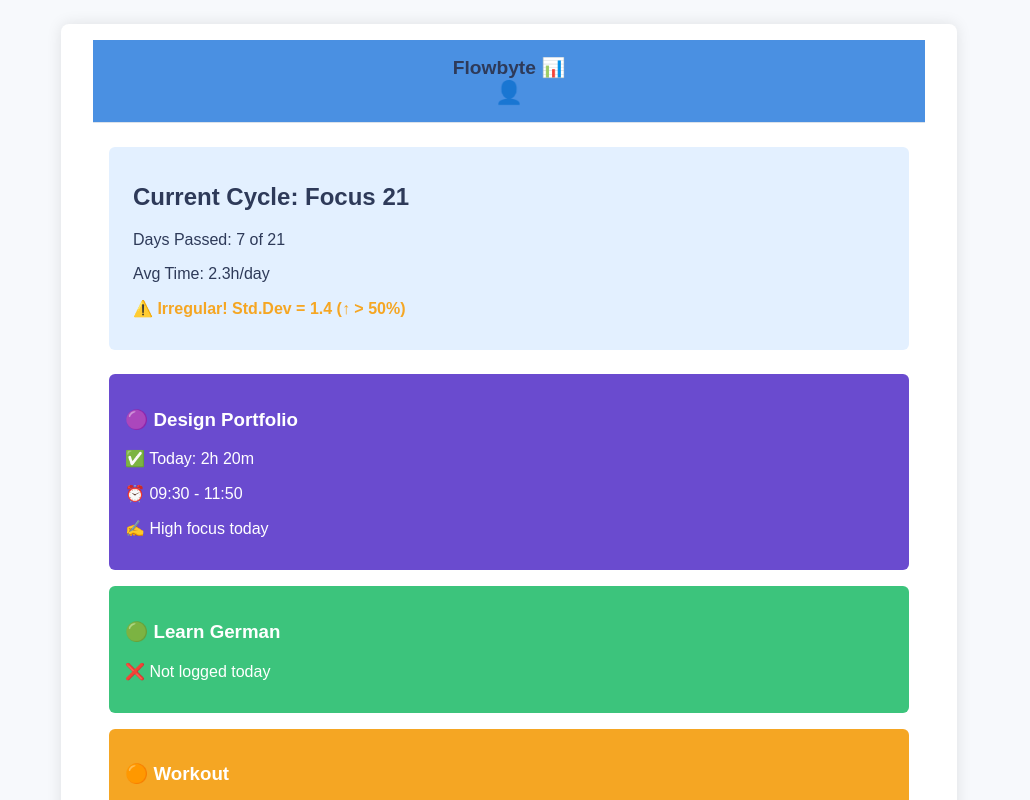
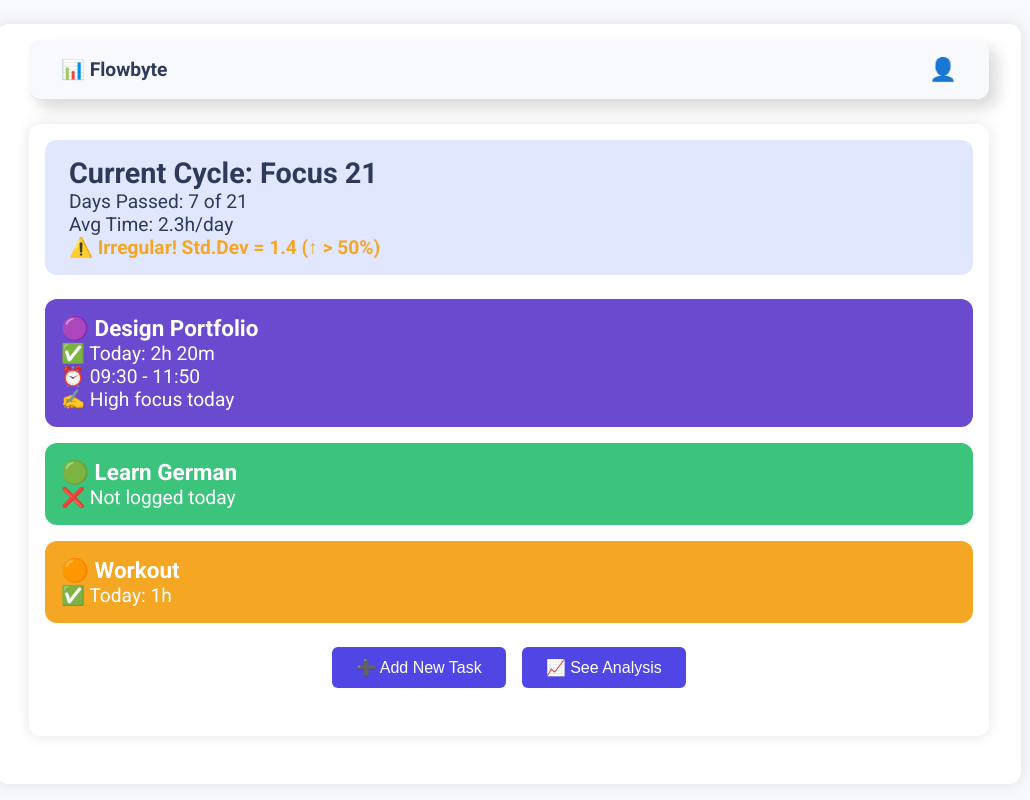
Before and after one commit to LinSchmitz/Flowbyte, a React (Vite) app: page / in a window 1280 px wide. Shown: the top 800 px of the page, without its empty margins (131-1161 px from the left). Built offline with nearby package versions, Linux system fonts and the light colour scheme.

Commit message:
added template

```diff
--- a/src/components/Header.jsx
+++ b/src/components/Header.jsx
@@ -4,7 +4,7 @@
 export default function Header() {
   return (
     <header className="header">
-      <div className="logo">Flowbyte 📊</div>
+      <div className="logo">📊 Flowbyte </div>
       <div className="profile-icon">👤</div>
     </header>
   );
--- a/src/index.css
+++ b/src/index.css
@@ -2,9 +2,11 @@
 
 :root {
   /* 🌐 Brand / Primary */
-  --color-primary: #4a90e2; /* Main blue (focus, clarity) */
-  --color-primary-light: #e3f0ff; /* Background blue */
-  --color-primary-dark: #2c5da3; /* Darker for buttons or borders */
+  --color-primary: #4f46e5;
+  --color-primary-light: #e0e7ff;
+  --color-primary-dark: #2c5da3;
+  --color-border: #d1d5db;
+  --color-purple: #6a4bcf;
 
   /* ✅ Success */
   --color-success: #3cc47c;
@@ -29,6 +31,26 @@
   --color-background-dark: #1e1e2f;
   --color-surface-dark: #2a2a3f;
   --color-text-dark: #e5e9f0;
+
+  /* Shadows (Neumorphism) */
+  --shadow-light: rgba(255, 255, 255, 0.7);
+  --shadow-dark: rgba(0, 0, 0, 0.15);
+  --box-shadow: 8px 8px 15px var(--shadow-dark),
+    -8px -8px 15px var(--shadow-light);
+  --box-shadow-inset: inset 6px 6px 10px var(--shadow-dark),
+    inset -6px -6px 10px var(--shadow-light);
+
+  /* Border Radius */
+  --border-radius: 12px;
+}
+
+/* Reset */
+*,
+*::before,
+*::after {
+  padding: 0;
+  margin: 0;
+  box-sizing: border-box;
 }
 
 /* ✅ Global styles */
@@ -41,29 +63,38 @@
 }
 
 .app {
-  width: 70vw;
+  width: 80vw;
   margin: 1.5rem auto;
   padding: 1rem 2rem;
   background-color: var(--color-surface);
-  border-radius: 8px;
+  border-radius: var(--border-radius);
   box-shadow: 0 0 15px rgba(0, 0, 0, 0.1);
-  min-height: 80vh;
+  min-height: 95vh;
   display: flex;
   flex-direction: column;
   gap: 1.5rem;
   box-sizing: border-box;
   transition: all 0.3s ease;
+
+  font-size: 1.2rem;
 }
 
 /* 🧩 Header */
+
 .header {
   display: flex;
+  flex-direction: row;
   justify-content: space-between;
   align-items: center;
-  padding: 12px 20px;
+  color: white;
+  padding: 1rem 2rem;
+  font-weight: bold;
+  font-size: 1.2rem;
   background-color: var(--color-background);
   border-bottom: 1px solid var(--color-border);
   font-family: inherit;
+  box-shadow: var(--box-shadow);
+  border-radius: var(--border-radius);
 }
 
 /* 🔖 Logo */
@@ -80,46 +111,22 @@
   color: var(--color-text);
 }
 
-/*   */
-/* Reset ساده */
-* {
+/*  main */
+.main-content {
+  width: 100%;
+  padding: 1rem;
   box-sizing: border-box;
+  border-radius: var(--border-radius);
+  box-shadow: 0 0 15px rgba(0, 0, 0, 0.1);
 }
 
-body {
-  font-family: Arial, sans-serif;
-  background-color: var(--color-background);
-  color: var(--color-text);
-  margin: 0;
-  padding: 0;
-}
-
-/* هدر */
-.header {
-  display: flex;
-  flex-direction: column;
-  align-items: center;
-  align-items: center;
-  background-color: var(--color-primary);
-  color: white;
-  padding: 1rem 2rem;
-  font-weight: bold;
-  font-size: 1.2rem;
-}
-
-/* محتوای اصلی */
-.main-content {
-  width: 100%;
-  padding: 0 1rem;
-  box-sizing: border-box;
-}
-
-/* بخش خلاصه سیکل */
+/*  cycle */
 .cycle-summary {
   background-color: var(--color-primary-light);
   padding: 1rem 1.5rem;
   border-radius: 6px;
   margin-bottom: 1.5rem;
+  border-radius: var(--border-radius);
 }
 
 .cycle-summary .warning {
@@ -127,7 +134,7 @@
   font-weight: bold;
 }
 
-/* لیست تسک‌ها */
+/*  tasks list */
 .tasks-list {
   display: flex;
   flex-direction: column;
@@ -135,7 +142,7 @@
   margin-bottom: 1.5rem;
 }
 
-/* کارت تسک */
+/* task card */
 .task-card {
   padding: 1rem;
   border-radius: 6px;
@@ -143,18 +150,21 @@
 }
 
 .task-card.purple {
-  background-color: #6a4bcf; /* انتخاب رنگ بنفش ملایم از روی برند */
+  background-color: var(--color-purple);
+  border-radius: var(--border-radius);
 }
 
 .task-card.green {
   background-color: var(--color-success);
+  border-radius: var(--border-radius);
 }
 
 .task-card.orange {
   background-color: var(--color-warning);
+  border-radius: var(--border-radius);
 }
 
-/* دکمه‌ها */
+/* buttons */
 .buttons {
   display: flex;
   gap: 1rem;
@@ -177,7 +187,7 @@
   background-color: var(--color-primary-dark);
 }
 
-/* مودال */
+/* modal */
 .modal {
   position: fixed;
   top: 0;
@@ -208,13 +218,6 @@
 
 /*   */
 
-/*   */
-
-/*   */
-
-/*   */
-
-/*   */
 /* Responsive*/
 @media (max-width: 768px) {
   .app {
```
